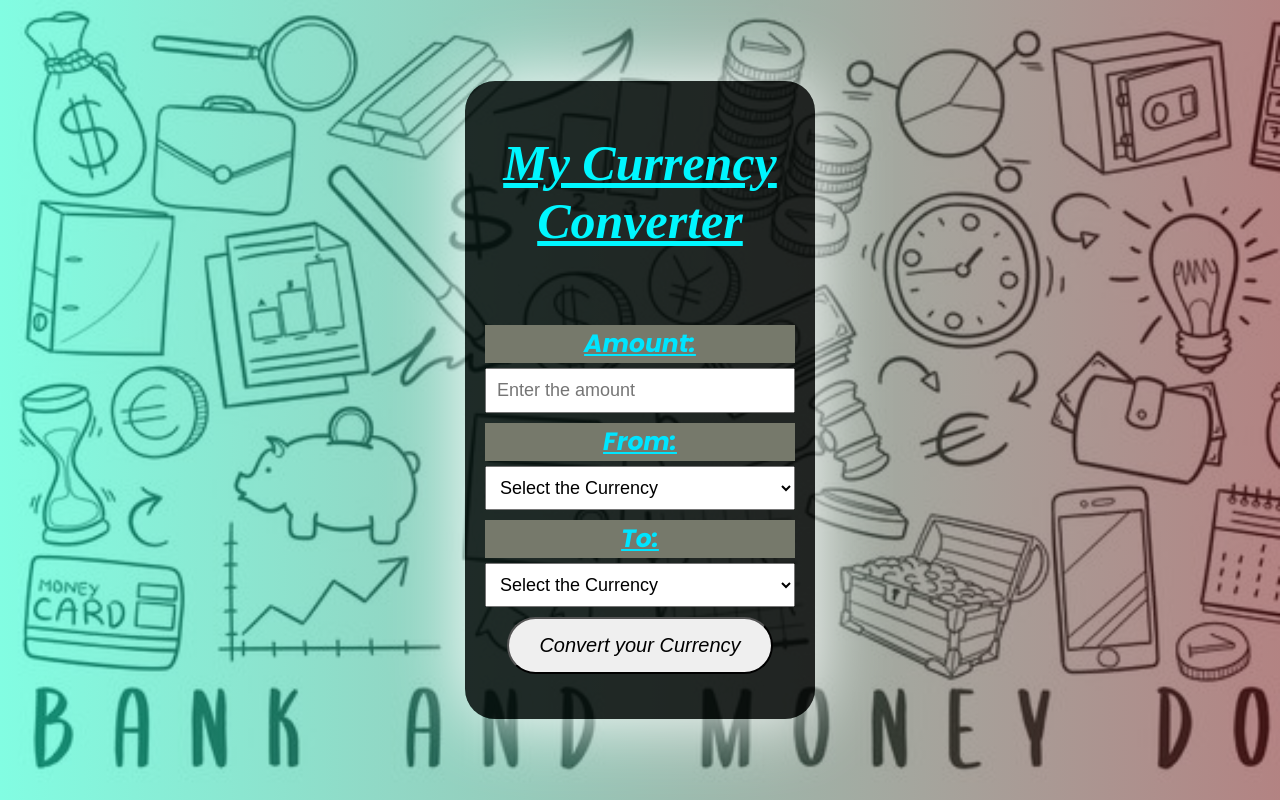
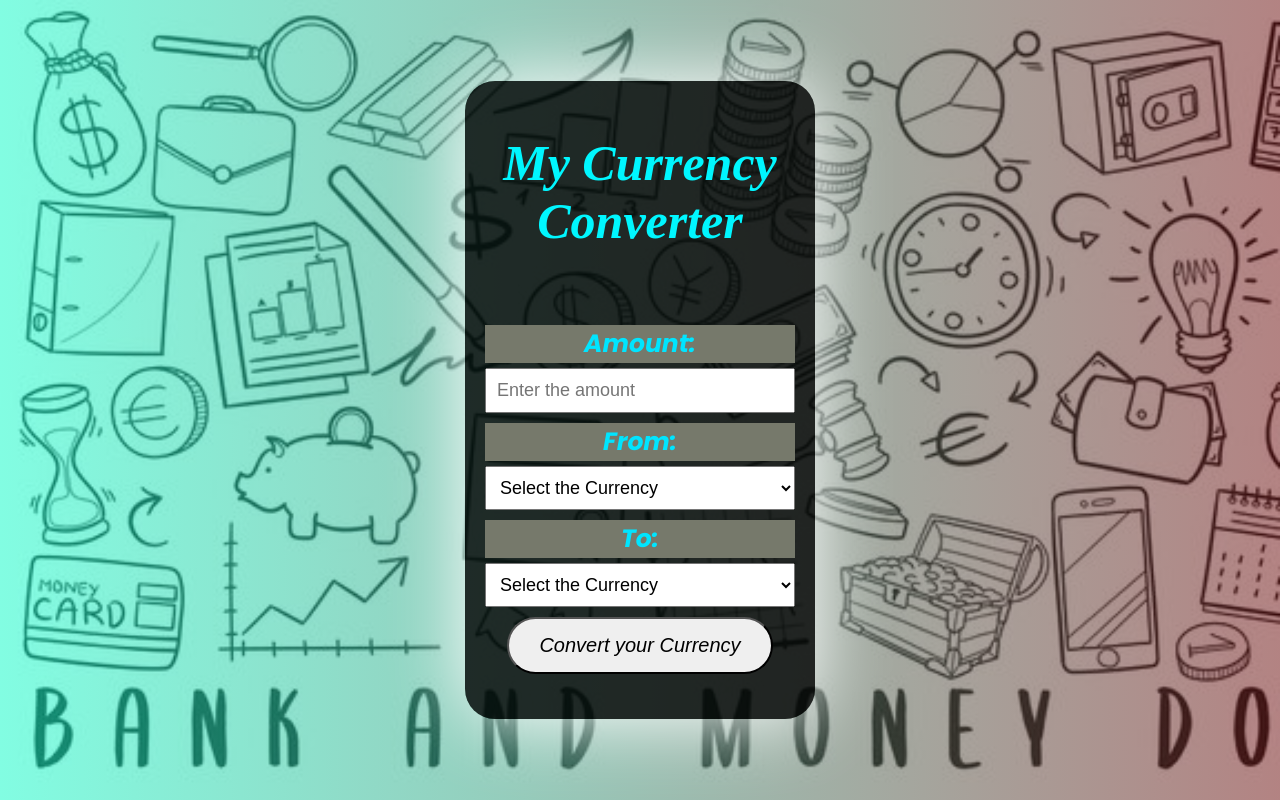
Before and after one commit to TD0908/Currency-Converter, a plain HTML site: page index.html in a window 1280 px wide. Drawn offline with Linux system fonts and the light colour scheme.

Commit message:
remove underlines

```diff
--- a/index.html
+++ b/index.html
@@ -13,16 +13,16 @@
 </head>
 <body>
     <div class="converter">
-        <h1><u>My Currency Converter</u></h1>
+        <h1>My Currency Converter</h1>
         <form id="converter-form">
             <div class="form-group">
-                <label for="amount"><b><u>Amount:</u></b></label>
+                <label for="amount"><b>Amount:</b></label>
                 <input type="number" id="amount" placeholder="Enter the amount" required>
             </div>
 
 
             <div class="form-group">
-                <label for="from-currency"><b><u>From:</u></b></label>
+                <label for="from-currency"><b>From:</b></label>
                 <select id="from-currency">
                     <!-- Add more currencies as needed -->
                     <option value=>Select the Currency</option>
@@ -36,7 +36,7 @@
 
 
         <div class="form-group">
-                <label for="to-currency"><b><u>To:</u></b></label>
+                <label for="to-currency"><b>To:</b></label>
                 <select id="to-currency">
                     <!-- Add more currencies as needed -->
                     <option value=>Select the Currency</option>
```
